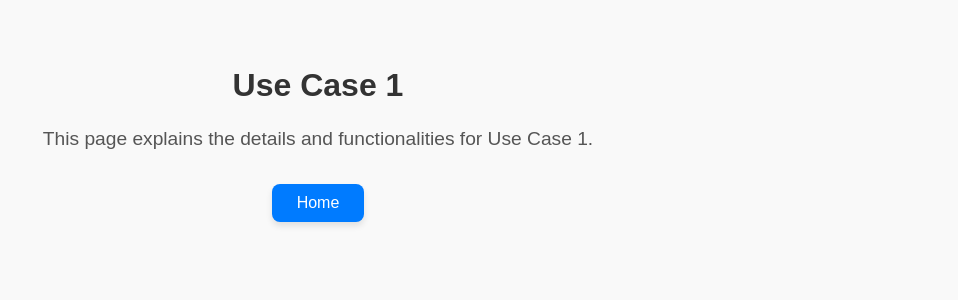
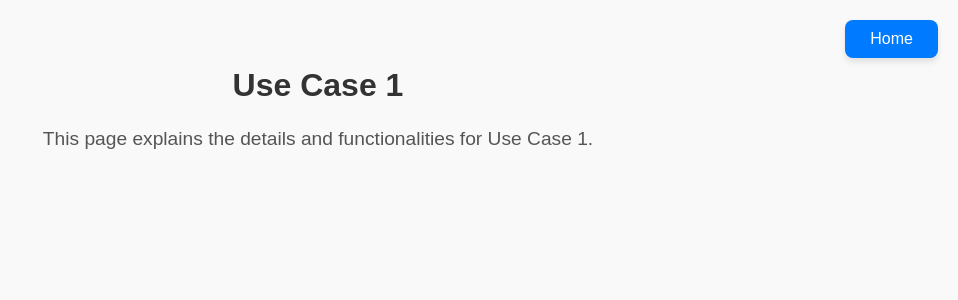
Before and after one commit to rachitkulkarni9/artTrack_Team15, a React (Create React App) app in the folder art-track/: page /use-case-1 in a window 1280 px wide. Shown: the top 300 px of the page, without its empty margins (322-1280 px from the left). Built offline with nearby package versions, Linux system fonts and the light colour scheme.

Commit message:
Home Page with logo completed.
( use this commit if you mess up Use Case 1.js)

Signed-off-by: rkulka38 <rkulka38@asu.edu>

```diff
--- a/art-track/src/styles/UseCase1.css
+++ b/art-track/src/styles/UseCase1.css
@@ -7,6 +7,7 @@ body {
 .use-case-page {
   text-align: center;
   padding: 40px;
+  position: relative;
 }
 
 h2 {
@@ -24,6 +25,9 @@ p {
 }
 
 .home-button {
+  position: absolute;
+  top: 20px;
+  right: 20px;
   text-decoration: none;
 }
 
```
Also changed, not shown: art-track/src/assets/arttrack.png (added), art-track/src/assets/logos.jpeg (added).
